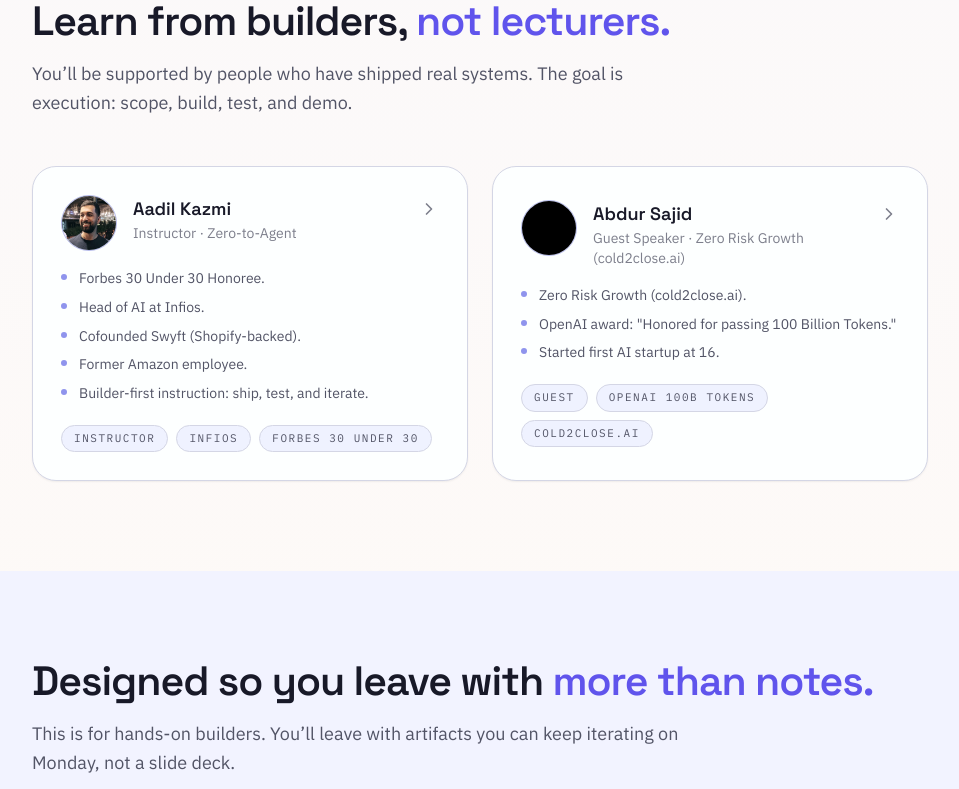
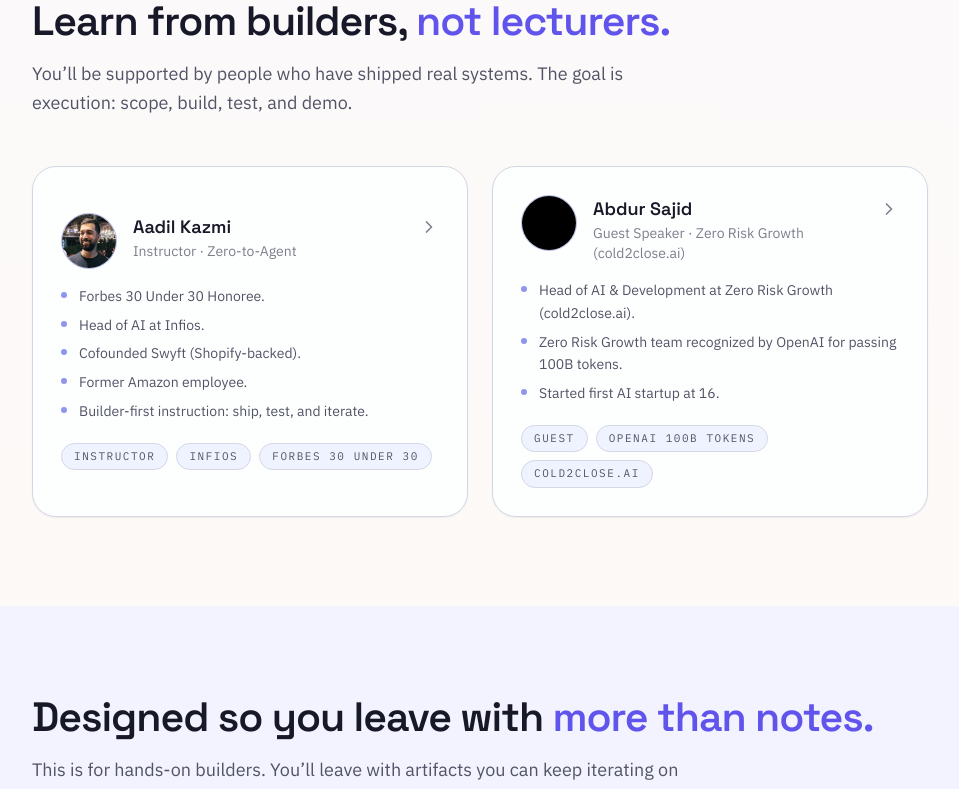
Before and after one commit to itsAR-VR/Z2A, a Next.js app: page / in a window 1280 px wide. Shown: the part 1417-2206 px from the top of the page, without its empty margins (36-995 px from the left). Built offline with nearby package versions, Linux system fonts and the light colour scheme.

Commit message:
speakersection

```diff
--- a/src/components/sections/Speakers.tsx
+++ b/src/components/sections/Speakers.tsx
@@ -15,6 +15,7 @@ type Speaker = {
   bio: string;
   highlights: string[];
   details?: string[];
+  links?: { label: string; href: string }[];
   awardPlaqueSrc?: string;
   awardPlaqueAlt?: string;
   companyLogoSrc?: string;
@@ -52,14 +53,20 @@ const speakers: Speaker[] = [
     role: "Guest Speaker · Zero Risk Growth (cold2close.ai)",
     bio: "Will share insights on scaling AI agent businesses from zero.",
     highlights: [
-      "Zero Risk Growth (cold2close.ai).",
-      'OpenAI award: "Honored for passing 100 Billion Tokens."',
+      "Head of AI & Development at Zero Risk Growth (cold2close.ai).",
+      "Zero Risk Growth team recognized by OpenAI for passing 100B tokens.",
       "Started first AI startup at 16.",
     ],
     details: [
+      "Head of AI & Development at Zero Risk Growth.",
+      "Joined after the team passed 100B tokens; scaling the next phase.",
+      "Zero Risk Growth team recognized by OpenAI for passing 100B tokens.",
+      "Started first AI startup at 16.",
       "20 years old, high school dropout.",
-      "Started first AI startup at 16.",
-      'OpenAI award: "Honored for passing 100 Billion Tokens."',
+    ],
+    links: [
+      { label: "zeroriskgrowth.com", href: "https://zeroriskgrowth.com" },
+      { label: "cold2close.ai", href: "https://cold2close.ai" },
     ],
     companyLogoSrc: "/speakers/cold2close-logo.svg",
     companyLogoAlt: "cold2close.ai logo",
@@ -132,6 +139,41 @@ export function Speakers() {
                   className="h-6 w-auto"
                   loading="lazy"
                 />
+              </div>
+            ) : null}
+
+            {activeSpeaker.links?.length ? (
+              <div className="mt-4 flex flex-wrap gap-2">
+                {activeSpeaker.links.map((link) => (
+                  <a
+                    key={link.href}
+                    href={link.href}
+                    target="_blank"
+                    rel="noreferrer"
+                    className="inline-flex items-center gap-1.5 font-mono text-[11px] tracking-[0.14em] uppercase px-3 py-1 rounded-full border border-[var(--color-border)] bg-[color-mix(in_oklch,var(--color-accent)_6%,var(--color-surface))] text-[var(--color-text-muted)] transition-[transform,border-color,box-shadow] duration-200 ease-out hover:-translate-y-0.5 hover:border-[color-mix(in_oklch,var(--color-accent)_22%,var(--color-border))] hover:shadow-[var(--shadow-sm)] focus-visible:outline-none focus-visible:ring-2 focus-visible:ring-[var(--color-focus)] focus-visible:ring-offset-2 focus-visible:ring-offset-[var(--color-surface)]"
+                  >
+                    {link.label}
+                    <svg
+                      className="h-3.5 w-3.5"
+                      viewBox="0 0 24 24"
+                      fill="none"
+                      stroke="currentColor"
+                      strokeWidth={2}
+                      aria-hidden="true"
+                    >
+                      <path
+                        strokeLinecap="round"
+                        strokeLinejoin="round"
+                        d="M14 3h7v7m0-7L10 14"
+                      />
+                      <path
+                        strokeLinecap="round"
+                        strokeLinejoin="round"
+                        d="M5 7v14h14v-5"
+                      />
+                    </svg>
+                  </a>
+                ))}
               </div>
             ) : null}
 
```
Also changed, not shown: 2 other files (tests, documents, lock files or other folders).
